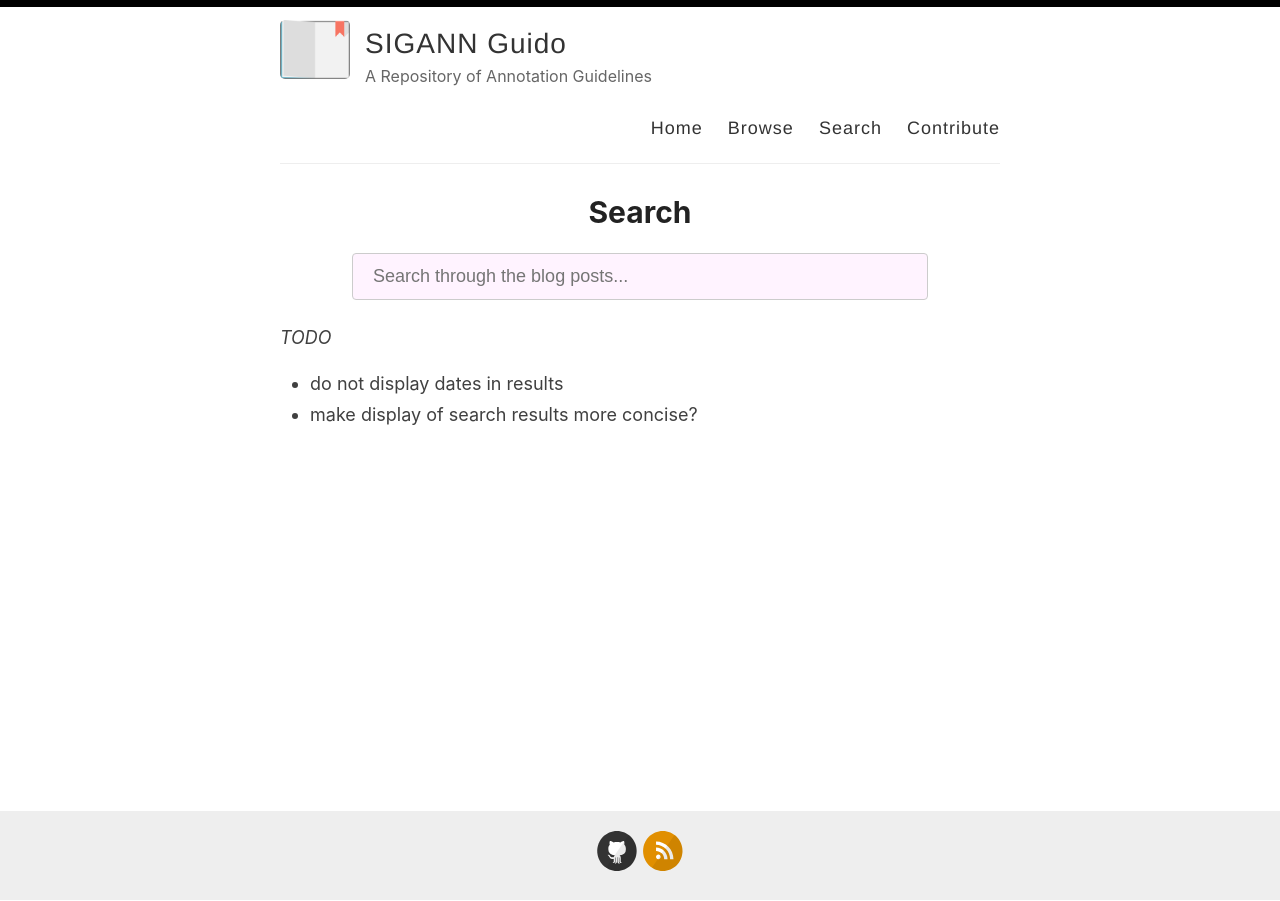
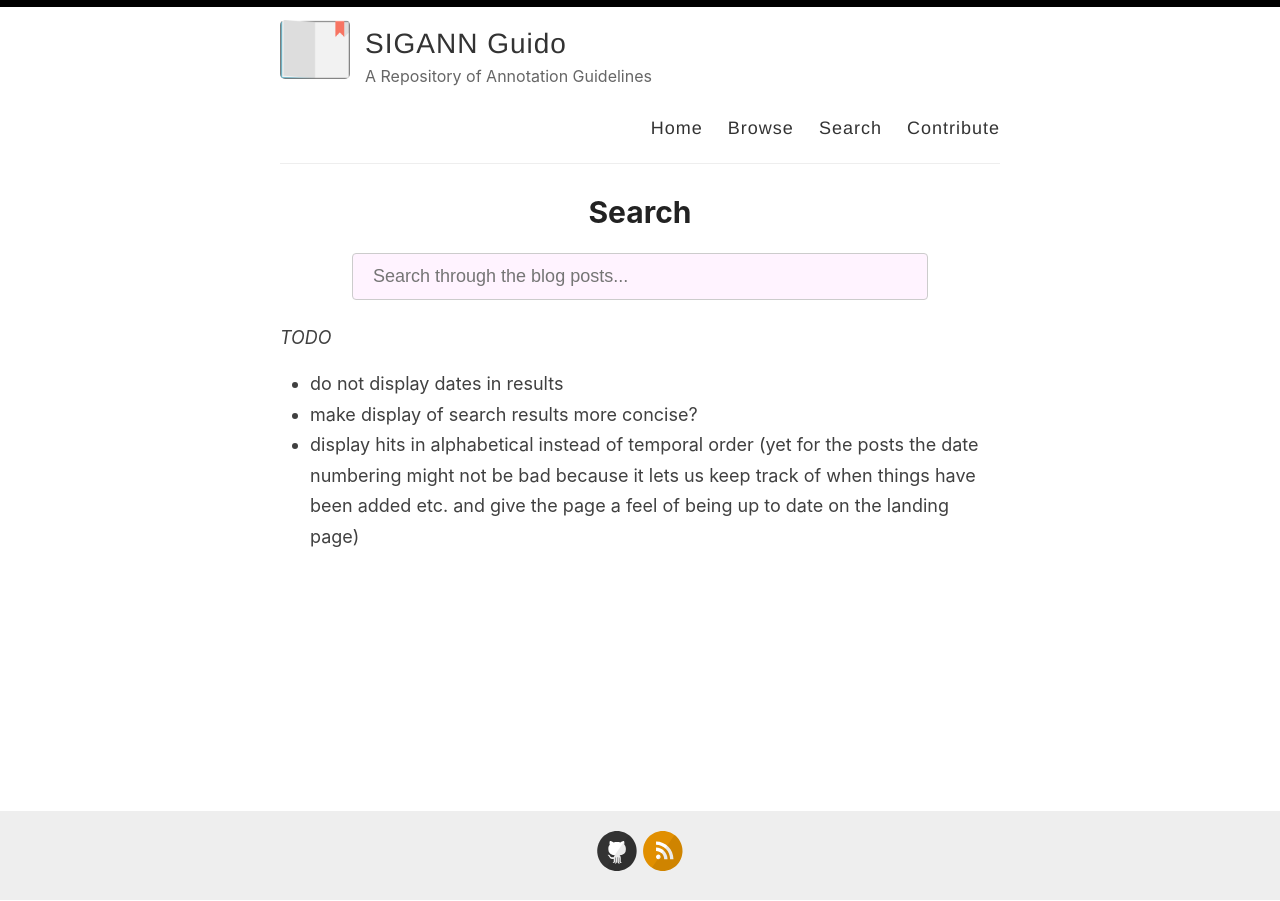
Before and after one commit to SIGANN/guido, a Jekyll site: the page built from _pages/search.md, in a window 1280 px wide. Built offline with Jekyll 4.4.1, drawn with Linux system fonts in a browser that asks for light colours.

Commit message:
added comments

```diff
--- a/_pages/search.md
+++ b/_pages/search.md
@@ -12,8 +12,10 @@ permalink: /search/
 <script src="{{ site.baseurl }}/assets/simple-jekyll-search.min.js" type="text/javascript"></script>
 
 *TODO*
+
 * do not display dates in results
 * make display of search results more concise?
+* display hits in alphabetical instead of temporal order (yet for the posts the date numbering might not be bad because it lets us keep track of when things have been added etc. and give the page a feel of being up to date on the landing page)
 
 <script>
     SimpleJekyllSearch({
```
Also changed, not shown: _pages/contribute.md (+2 -0 lines).
